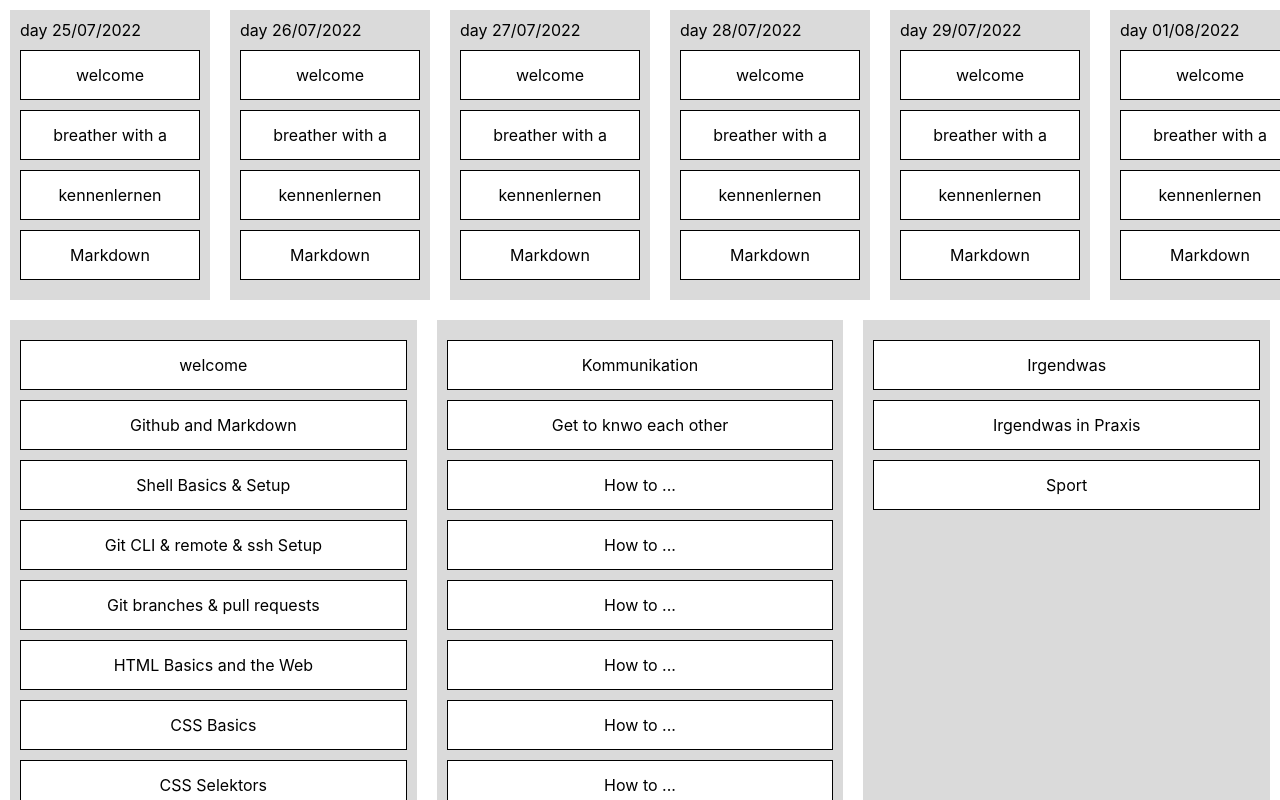
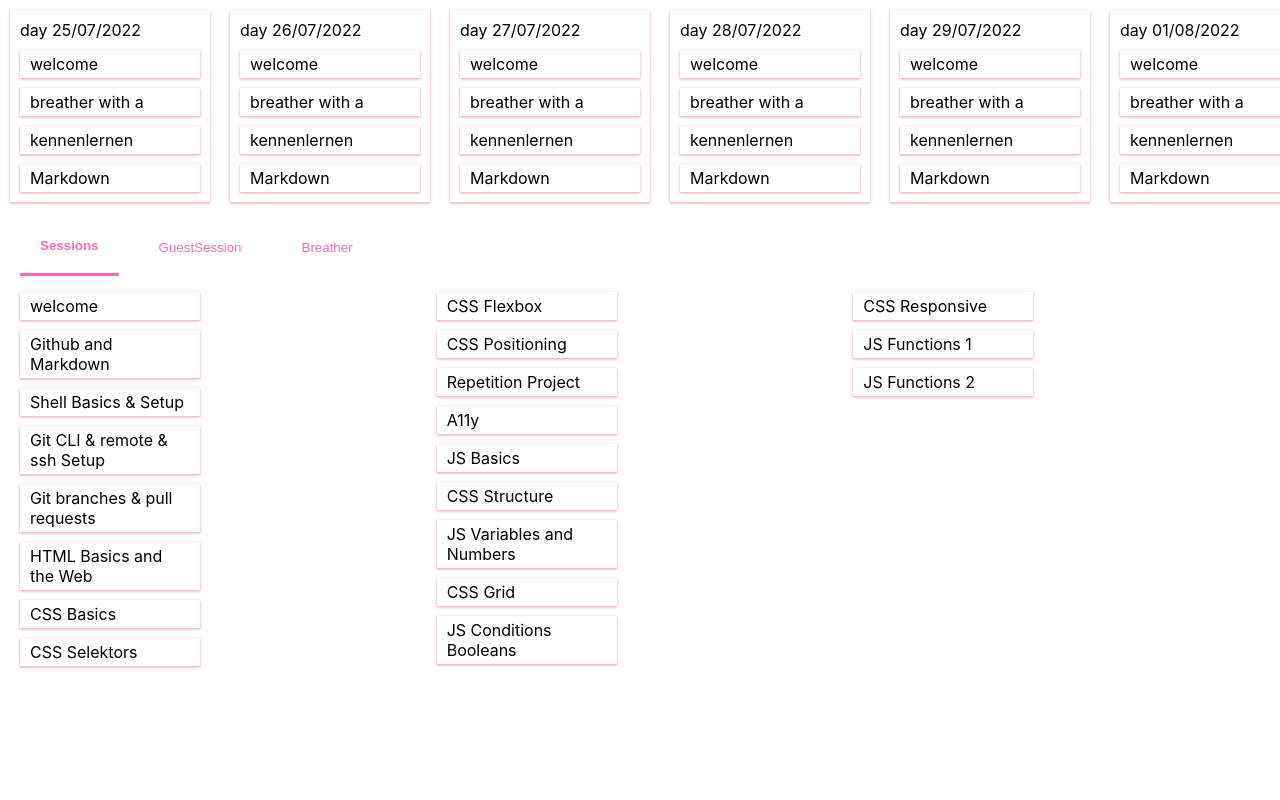
Before and after one commit to julialoeschel/drag-my-days, a Next.js app: page / in a window 1280 px wide. Shown: the top 800 px of the page. Built offline with nearby package versions, Linux system fonts and the light colour scheme.

Commit message:
make everything hotpink

```diff
--- a/pages/index.js
+++ b/pages/index.js
@@ -18,6 +18,7 @@ import { Item } from "../public/Components/SortableItem";
 export default function Home() {
   const [items, setItems] = useState(data());
   const [activeId, setActiveId] = useState();
+  const [showLecture, setShowLecture] = useState("session");
   const days = Object.keys(items).filter((key) => key.includes("day"));
 
   const sensors = useSensors(
@@ -26,7 +27,6 @@ export default function Home() {
       coordinateGetter: sortableKeyboardCoordinates,
     })
   );
-
   return (
     <section className={styles.container}>
       <DndContext
@@ -43,11 +43,36 @@ export default function Home() {
         </div>
 
         <div className={styles.lowerContainer}>
-          <Container id="sessions" items={items.sessions} />
-          <Container id="guestSessions" items={items.guestSessions} />
-          <Container id="breather" items={items.breather} />
+          <div className={styles.buttonContainer}>
+            <button
+              onClick={() => setShowLecture("session")}
+              className={showLecture === "session" ? styles.activeButton : null}
+            >
+              Sessions
+            </button>
+            <button
+              onClick={() => setShowLecture("guestSession")}
+              className={
+                showLecture === "guestSession" ? styles.activeButton : null
+              }
+            >
+              GuestSession
+            </button>
+            <button
+              onClick={() => setShowLecture("breather")}
+              className={
+                showLecture === "breather" ? styles.activeButton : null
+              }
+            >
+              Breather
+            </button>
+          </div>
+          {showLecture === "session" ? (
+            <Container id="sessions" items={items.sessions} />
+          ) : <Container id="guestSessions" items={items.guestSessions} /> ? (
+            <Container id="breather" items={items.breather} />
+          ) : null}
         </div>
-
         <DragOverlay>{activeId ? <Item id={activeId} /> : null}</DragOverlay>
       </DndContext>
     </section>
--- a/public/Components/Container.jsx
+++ b/public/Components/Container.jsx
@@ -3,6 +3,7 @@ import {
   SortableContext,
   verticalListSortingStrategy,
 } from "@dnd-kit/sortable";
+import styles from "../../styles/Container.module.css";
 
 import SortableItem from "./SortableItem";
 
@@ -26,7 +27,7 @@ export default function Container(props) {
       items={items}
       strategy={verticalListSortingStrategy}
     >
-      <div ref={setNodeRef} style={containerStyle}>
+      <div ref={setNodeRef} className={styles.container}>
         {items.map((item) => (
           <SortableItem key={item.id} id={item.id} name={item.name} />
         ))}
--- a/public/Components/SortableItem.jsx
+++ b/public/Components/SortableItem.jsx
@@ -1,18 +1,9 @@
 import { useSortable } from "@dnd-kit/sortable";
 import { CSS } from "@dnd-kit/utilities";
+import styles from "../../styles/Container.module.css";
 
 export function Item(props) {
-  const style = {
-    width: "100%",
-    height: 50,
-    display: "flex",
-    alignItems: "center",
-    justifyContent: "center",
-    border: "1px solid black",
-    margin: "10px 0",
-    background: "white",
-  };
-  return <div style={style}>{props.name}</div>;
+  return <div className={styles.item}>{props.name}</div>;
 }
 
 export default function SortableItem(props) {
--- a/styles/Container.module.css
+++ b/styles/Container.module.css
@@ -1,7 +1,26 @@
 .containerweek {
-  background: #dadada;
+  display: flex;
+  flex-direction: column;
+  gap: 10px;
   padding: 10px;
   margin: 10px;
   flex: 1;
   min-width: 200px;
+  box-shadow: lightpink 0px 1px 3px, rgba(0, 0, 0, 0.24) 0px 1px 2px;
 }
+
+.container {
+  display: flex;
+  flex-direction: column;
+  gap: 10px;
+  align-items: flex-start;
+  margin: 20px;
+  height: 50vh;
+  flex-wrap: wrap;
+}
+
+.item {
+  box-shadow: lightpink 0px 1px 3px, rgba(0, 0, 0, 0.24) 0px 1px 2px;
+  padding: 4px 10px;
+  width: 180px;
+}
--- a/styles/Home.module.css
+++ b/styles/Home.module.css
@@ -7,8 +7,38 @@
   display: flex;
   width: 100vw;
   overflow: scroll;
+
+  padding-bottom: 10px;
 }
 
 .lowerContainer {
+  display: grid;
+  grid-template-rows: 50px 1fr;
+  height: 50%;
+}
+
+.buttonContainer {
   display: flex;
+  margin-left: 20px;
+  gap: 20px;
+  align-items: center;
 }
+
+.buttonContainer button {
+  background-color: transparent;
+  border: none;
+  padding: 20px;
+  color: hotpink;
+  cursor: pointer;
+}
+
+.buttonContainer button:hover {
+  background-color: hotpink;
+  border-radius: 20px;
+  color: white;
+}
+
+.buttonContainer .activeButton {
+  border-bottom: 3px solid hotpink;
+  font-weight: 600;
+}
```
